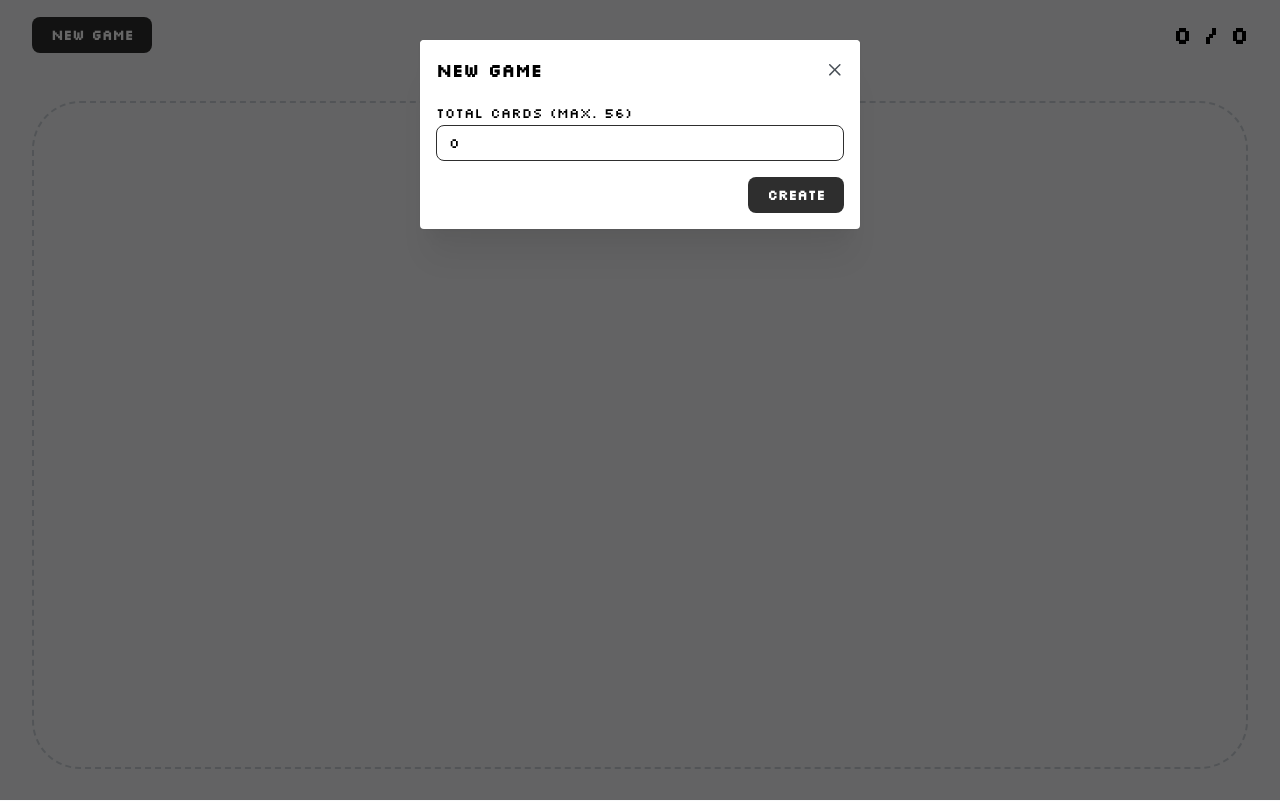
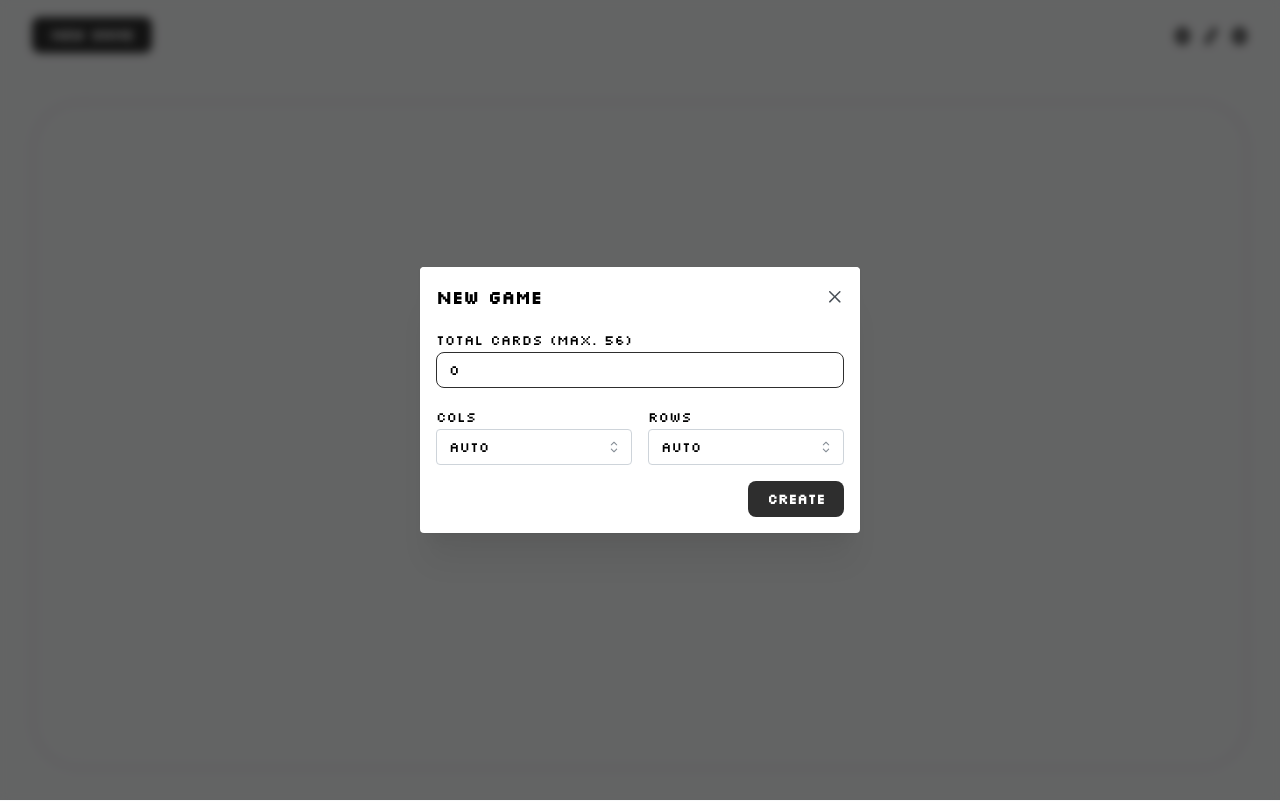
Before and after one commit to tatthien/memory-card-matching-game, a React (Vite) app: page / in a window 1280 px wide. Both pictures are taken after a click on the button "New game". Built offline with nearby package versions, Linux system fonts and the light colour scheme.

Commit message:
feat: add form validation

```diff
--- a/src/App.tsx
+++ b/src/App.tsx
@@ -37,6 +37,8 @@ function App() {
   const [match, setMatch] = useState(0);
   const [selectedCards, setSelectedCards] = useState<Card[]>([]);
   const [flippedCards, setFlippedCards] = useState<Card[]>([]);
+  const [rows, setRows] = useState<string | number>("auto-fit");
+  const [cols, setCols] = useState<string | number>("auto-fit");
 
   useEffect(() => {
     if (selectedCards.length === 2) {
@@ -116,6 +118,8 @@ function App() {
                         onSubmit={(values) => {
                           resetGame();
                           newGame(values.total);
+                          setRows(values.rows);
+                          setCols(values.cols);
                           modals.closeAll();
                         }}
                       />
@@ -129,7 +133,10 @@ function App() {
             <Text fw={600} fz={24}>{`${match} / ${totalCards}`}</Text>
           </Group>
         </Box>
-        <Box className={classes.grid}>
+        <Box
+          style={{ "--board-cols": cols, "--board-rows": rows }}
+          className={classes.grid}
+        >
           {board.map((icon: string, index: number) => (
             <Box
               key={index}
--- a/src/app.module.css
+++ b/src/app.module.css
@@ -1,12 +1,14 @@
 .grid {
+  --board-cols: auto-fit;
+  --board-rows: auto-fit;
   display: grid;
-  grid-template-columns: repeat(auto-fit, minmax(100px, 1fr));
-  grid-template-rows: repeat(auto-fit, minmax(100px, 1fr));
-  gap: 1.25rem;
+  grid-template-columns: repeat(var(--board-cols), minmax(100px, 1fr));
+  grid-template-rows: repeat(var(--board-rows), minmax(100px, 1fr));
+  gap: 1rem;
   height: calc(100vh - 8.25rem);
   padding: 2rem;
   margin: 2rem;
-  perspective: 120rem;
+  perspective: 200rem;
   border: 2px dashed var(--mantine-color-gray-4);
   border-radius: 3rem;
 }
@@ -18,7 +20,7 @@
   justify-content: center;
   border-radius: 1rem;
   transform-style: preserve-3d;
-  transition: all 0.5s ease-in-out;
+  transition: all 0.4s ease-in-out;
   border: 1px solid var(--mantine-color-gray-3);
   box-shadow: 0 0 16px rgba(0, 0, 0, 0.1);
 
--- a/src/components/FormCreateNewGame/FormCreateNewGame.tsx
+++ b/src/components/FormCreateNewGame/FormCreateNewGame.tsx
@@ -1,24 +1,73 @@
 import { MAX_CARDS } from "@/config";
-import { FocusTrap, NumberInput, Group, Button } from "@mantine/core";
-import { useState, KeyboardEvent } from "react";
+import {
+  FocusTrap,
+  NumberInput,
+  Group,
+  Button,
+  SimpleGrid,
+  Select,
+  Alert,
+} from "@mantine/core";
+import { useState, KeyboardEvent, useMemo, useEffect } from "react";
+import { IconAlertTriangle } from "@tabler/icons-react";
 
 type FormCreateNewGameProps = {
-  onSubmit: (values: { total: number }) => void;
+  onSubmit: (values: {
+    total: number;
+    rows: string | number;
+    cols: string | number;
+  }) => void;
 };
 
 export function FormCreateNewGame({ onSubmit }: FormCreateNewGameProps) {
   const [numberInputValue, setNumberInputValue] = useState(0);
+  const [rowInputValue, setRowInputValue] = useState("auto-fit");
+  const [colInputValue, setColInputValue] = useState("auto-fit");
+  const [error, setError] = useState("");
+
+  const hasError = useMemo(() => {
+    return error.trim().length > 0;
+  }, [error]);
+
   const handleSubmit = () => {
-    onSubmit({ total: numberInputValue });
+    if (numberInputValue % 2 !== 0) {
+      setError("Total cards must be an even number. E.g: 2, 4, 6, 8");
+      return;
+    }
+
+    if (numberInputValue > MAX_CARDS * 2) {
+      setError(`Total cards must be <= ${MAX_CARDS * 2}`);
+      return;
+    }
+
+    onSubmit({
+      total: numberInputValue,
+      rows: rowInputValue,
+      cols: colInputValue,
+    });
   };
   return (
     <>
+      {hasError && (
+        <Alert
+          mb="lg"
+          radius="md"
+          variant="outline"
+          bg="red.2"
+          color="red"
+          withCloseButton
+          icon={<IconAlertTriangle size={20} />}
+        >
+          {error}
+        </Alert>
+      )}
       <FocusTrap active={true}>
         <NumberInput
           hideControls
           label={`Total cards (Max. ${MAX_CARDS * 2})`}
-          placeholder="0"
+          placeholder="Enter even nunmber only"
           radius="md"
+          mb={"md"}
           data-autofocus
           value={numberInputValue}
           onChange={(value) => setNumberInputValue(Number(value))}
@@ -27,6 +76,44 @@ export function FormCreateNewGame({ onSubmit }: FormCreateNewGameProps) {
           }}
         />
       </FocusTrap>
+      <SimpleGrid cols={2}>
+        <Select
+          label="Cols"
+          data={[
+            { value: "auto-fit", label: "auto" },
+            { value: "1", label: "1" },
+            { value: "2", label: "2" },
+            { value: "3", label: "3" },
+            { value: "4", label: "4" },
+            { value: "5", label: "5" },
+            { value: "6", label: "6" },
+            { value: "7", label: "7" },
+            { value: "8", label: "8" },
+            { value: "9", label: "9" },
+            { value: "10", label: "10" },
+          ]}
+          value={colInputValue}
+          onChange={(value) => setColInputValue(value || "auto-fit")}
+        />
+        <Select
+          label="Rows"
+          data={[
+            { value: "auto-fit", label: "auto" },
+            { value: "1", label: "1" },
+            { value: "2", label: "2" },
+            { value: "3", label: "3" },
+            { value: "4", label: "4" },
+            { value: "5", label: "5" },
+            { value: "6", label: "6" },
+            { value: "7", label: "7" },
+            { value: "8", label: "8" },
+            { value: "9", label: "9" },
+            { value: "10", label: "10" },
+          ]}
+          value={rowInputValue}
+          onChange={(value) => setRowInputValue(value || "auto-fit")}
+        />
+      </SimpleGrid>
       <Group justify="flex-end" mt="md">
         <Button radius="md" color="dark" onClick={handleSubmit}>
           Create
--- a/src/main.tsx
+++ b/src/main.tsx
@@ -12,7 +12,9 @@ import theme from "./theme.ts";
 ReactDOM.createRoot(document.getElementById("root")!).render(
   <React.StrictMode>
     <MantineProvider theme={theme} withCssVariables>
-      <ModalsProvider>
+      <ModalsProvider
+        modalProps={{ centered: true, overlayProps: { blur: 5 } }}
+      >
         <Toaster />
         <App />
       </ModalsProvider>
```
